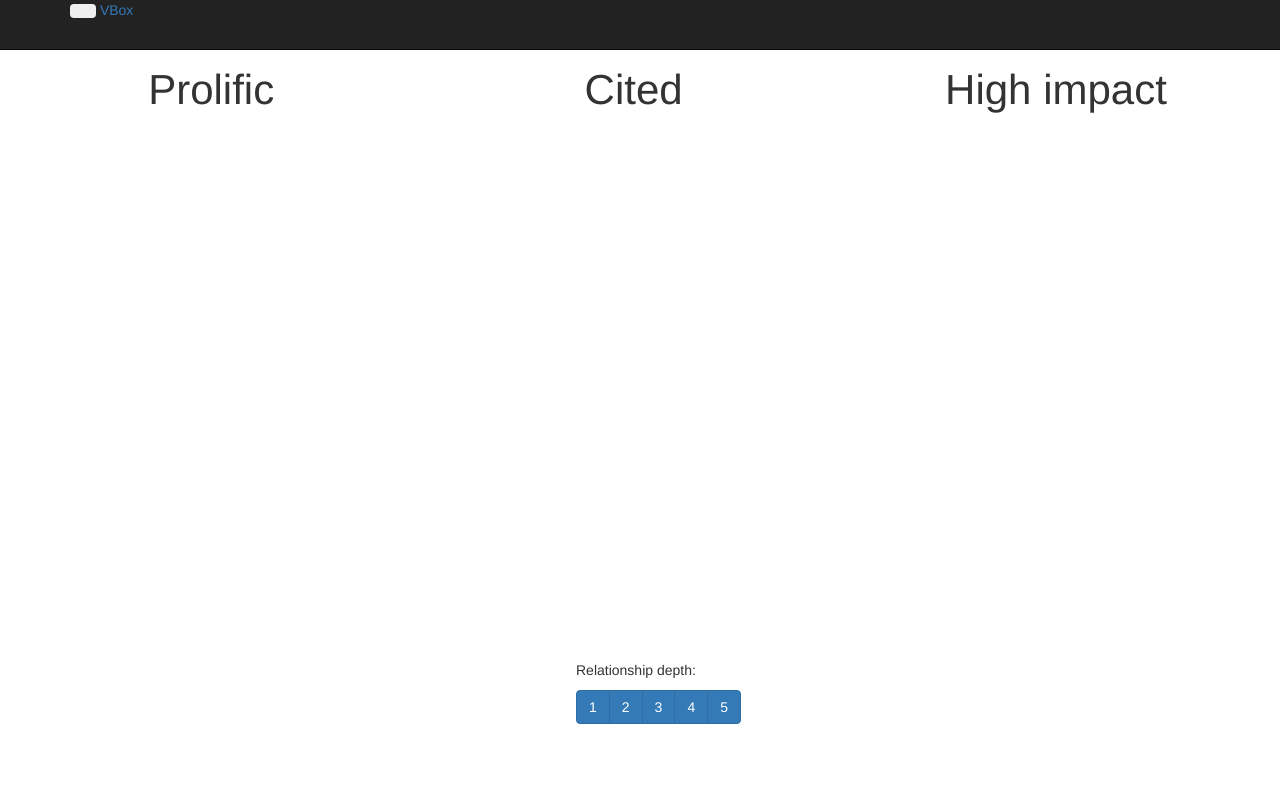
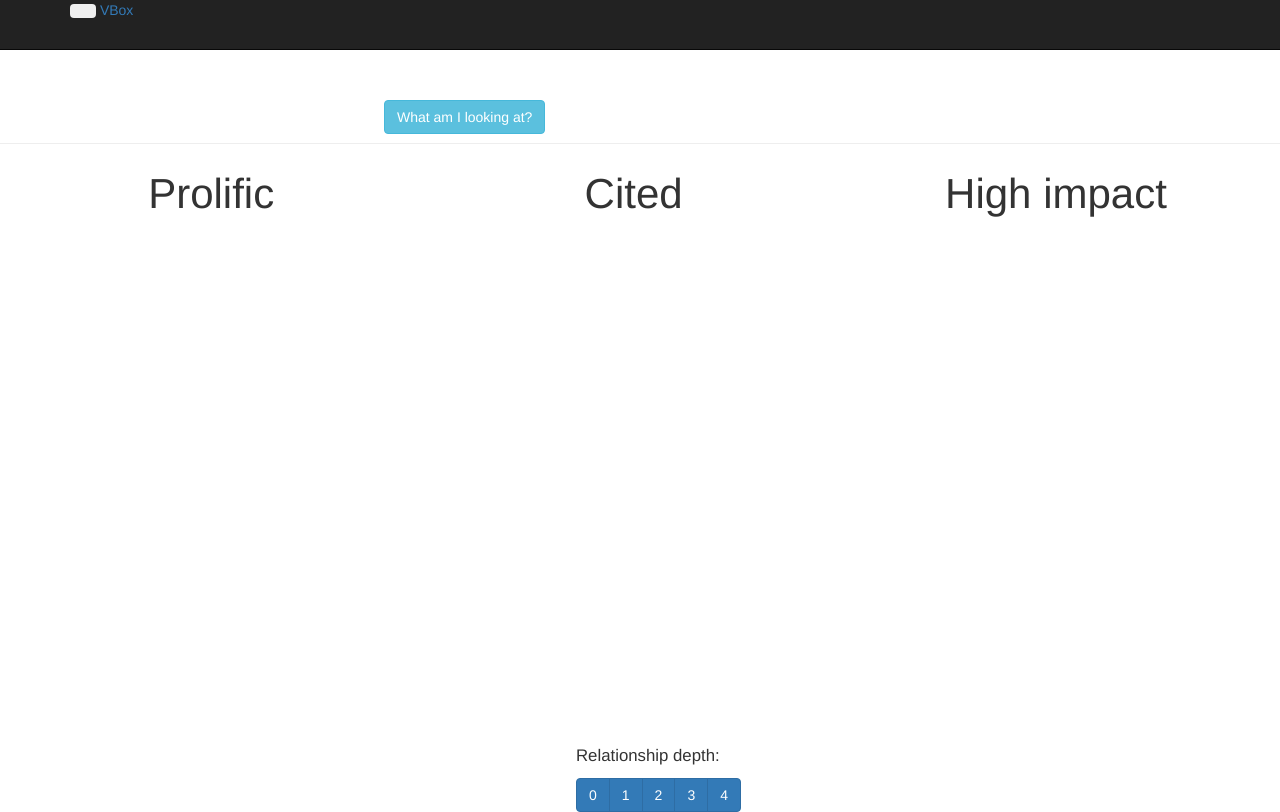
Before and after one commit to vsudilov/vss-flask, a Flask app: template templates/projects/parxiv.html in a window 1280 px wide. Before the commit the page ends 724 px from the top, so only its background shows below. Run offline with Flask 2, Linux system fonts and the light colour scheme; the template is opened without the code that fills it, so the values that code supplies are empty; some libraries are stand-ins or nearby versions.

Commit message:
More frontend work

```diff
--- a/queries/neo4j.py
+++ b/queries/neo4j.py
@@ -83,9 +83,10 @@ class graphdb:
           continue
         QUERY = '''
           START author=node:Person(name="%s")
-          MATCH (author)-[:AUTHOR_OF]->(paper)<-[rank:AUTHOR_OF]-(related_author)
+          MATCH (author)-[fa:AUTHOR_OF]->(paper)<-[rank:AUTHOR_OF]-(related_author)
           WHERE
             related_author.name="%s"
+            AND fa.rank=1
           RETURN rank.rank
         '''
         QUERY = QUERY % (author,related_author)
--- a/templates/projects/parxiv.html
+++ b/templates/projects/parxiv.html
@@ -4,9 +4,12 @@
 <script>
 $(document).ready(function(){
 
+  //$('.tooltip-help').tooltip()
+  $('.tooltip-help').popover()
+
   $('#btn-base').button('toggle')
 
-  $(document).on('click','button',function() {
+  $(document).on('click','button.change-relationship-level',function() {
     var id = $(this).attr('id')
     console.log(id)
     $.ajax({
@@ -24,26 +27,8 @@ $(document).ready(function(){
         }
     });
   });
-  var mapping = {
-    "one": {
-      "data" :{{top_by_papercount|safe}},
-      "color": d3.rgb(135,206,235),
-      "links": {{relationships_by_papercount|safe}},
-    },
 
-    "two": {
-      "data": {{top_by_citationcount|safe}},
-      "color": d3.rgb(255,99,71),
-      "links": {{relationships_by_citationcount|safe}},
-    },
-
-    "three": {
-      "data": {{top_by_citationsperpaper|safe}},
-      "color": d3.rgb(205,133,63),
-      "links": {{relationships_by_citationsperpaper|safe}},
-    },
-  }
-
+    var render = function (mapping) {
       var makeLinks = function (data) {
         var median = function (values) {
 
@@ -87,6 +72,9 @@ $(document).ready(function(){
         var w = $('div.svg-container.'+k).width(),
             h = $('div.svg-container.'+k).height()
 
+        var prev_vis = $('div.svg-container.'+k+' svg')
+        if ( prev_vis) { prev_vis.remove() }
+
         var vis = d3.select("div.svg-container."+k).append("svg")
             .attr("width", w)
             .attr("height", h);
@@ -111,7 +99,7 @@ $(document).ready(function(){
           .attr("y1", function(d) { return d.source.y; })
           .attr("x2", function(d) { return d.target.x; })
           .attr("y2", function(d) { return d.target.y; })
-      .attr("style", function(d) { return "stroke-width: "+d.stroke_width+"; stroke: "+v.color.darker(d.stroke) })
+          .attr("style", function(d) { return "stroke-width: "+d.stroke_width+"; stroke: "+v.color.brighter(d.stroke) })
 
         link.exit().remove();
 
@@ -168,11 +156,37 @@ $(document).ready(function(){
               });
         });
       });
+    }
+  var mapping = {
+    "one": {
+      "data" :{{top_by_papercount|safe}},
+      "color": d3.rgb(135,206,235),
+      "links": {{relationships_by_papercount|safe}},
+    },
+
+    "two": {
+      "data": {{top_by_citationcount|safe}},
+      "color": d3.rgb(255,99,71),
+      "links": {{relationships_by_citationcount|safe}},
+    },
+
+    "three": {
+      "data": {{top_by_citationsperpaper|safe}},
+      "color": d3.rgb(205,133,63),
+      "links": {{relationships_by_citationsperpaper|safe}},
+    },
+  }
+
+  render(mapping)
 
 });
 </script>
 
 <style>
+  p {
+    text-align: left;
+    font-size: 1.2em;
+  }
   div.svg-container {
       height: 500px;
       width: 33%;
@@ -185,7 +199,48 @@ $(document).ready(function(){
   line {
     fill: none;
     stroke: #CC66FF;
+  }
 </style>
+
+
+<div class="page-header">
+<div style="margin-left:30%">
+
+  <button type="button" class="btn btn-info" data-toggle="collapse" data-target="#help">
+    What am I looking at?
+  </button>
+
+  <div id="help" class="collapse" style="margin-top:20px;">
+    <p>
+      Below is a representation of the <b>top 10 authors</b> in three categories:
+      <ul class='unstyled'>
+          <li>Most publications (prolific)</li>
+          <li>Most citations (cited)</li>
+          <li>Highest ratio of papers/citations (high impact)</li>
+      </ul>
+    </p>
+
+    <p>
+        <b>Links</b> between authors represent a connection of authors in their papers:
+        <ul class='unstyled'>
+            <li>Larger links represent higher frequency of co-authorship</li>
+            <li>Darker links represent higher rank of co-authorship (closer to top of author list)</li>
+        </ul>
+    </p>
+
+    <p>
+      <b>Relationship depth</b> refers to how many papers removed an author is from another.
+      <ul class='unstyled'>
+          <li>0: Authors are directly linked as co-authors</li>
+          <li>1: Authors are linked through exactly 1 co-author</li>
+          <li>2: Authors are linked through exactly 2 co-authors</li>
+      </ul>
+    </p>
+
+
+  </div>
+</div>
+</div>
 
 <div class="svg-container one">
 <p class="muted">Prolific</p>
@@ -202,11 +257,11 @@ line {
 <div style="margin-left:45%; margin-top:600px;">
   <p class="muted">Relationship depth: </p>
   <div class="btn-group" data-toggle="buttons-radio">
-      <button id="btn-base" type="button" class="btn btn-primary"> 1 </button>
-      <button id="btn-conn-authors" type="button" class="btn btn-primary"> 2 </button>
-      <button id="btn-conn-institutes" type="button" class="btn btn-primary"> 3 </button>
-      <button id="btn-conn-facilities" type="button" class="btn btn-primary"> 4 </button>
-      <button id="btn-conn-words" type="button" class="btn btn-primary"> 5 </button>
+      <button id="btn-base" type="button" class="btn btn-primary change-relationship-level"> 0 </button>
+      <button id="btn-conn-authors" type="button" class="btn btn-primary change-relationship-level"> 1 </button>
+      <button id="btn-conn-institutes" type="button" class="btn btn-primary change-relationship-level"> 2 </button>
+      <button id="btn-conn-facilities" type="button" class="btn btn-primary change-relationship-level"> 3 </button>
+      <button id="btn-conn-words" type="button" class="btn btn-primary change-relationship-level"> 4 </button>
   </div>
 </div>
 {% endblock %}
```
Also changed, not shown: static/css/style.css (deleted, +0 -24 lines), templates/home.html (+12 -7 lines), templates/projects.html (+42 -0 lines). Lines whose indentation alone changed are shown as unchanged.
